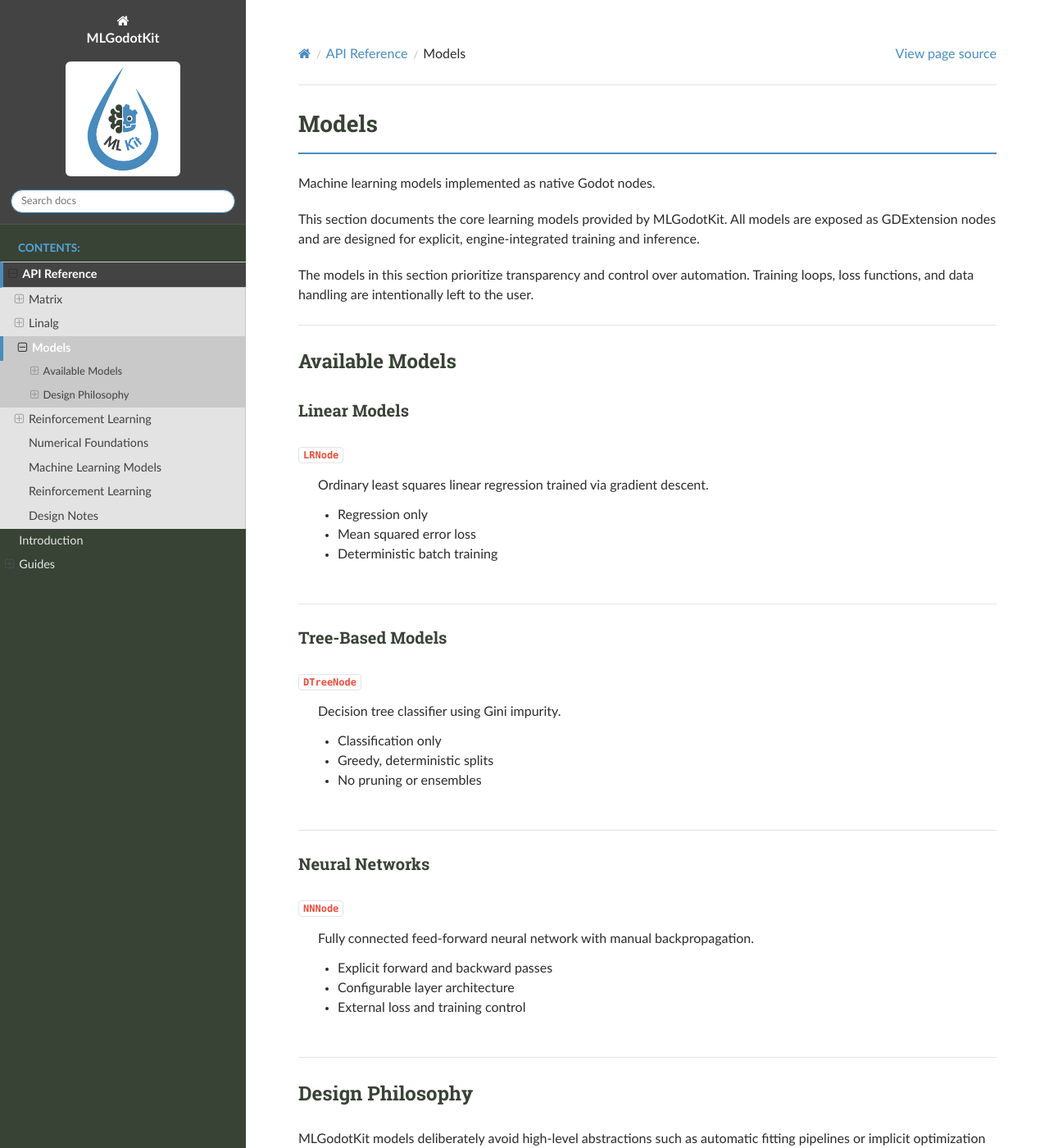
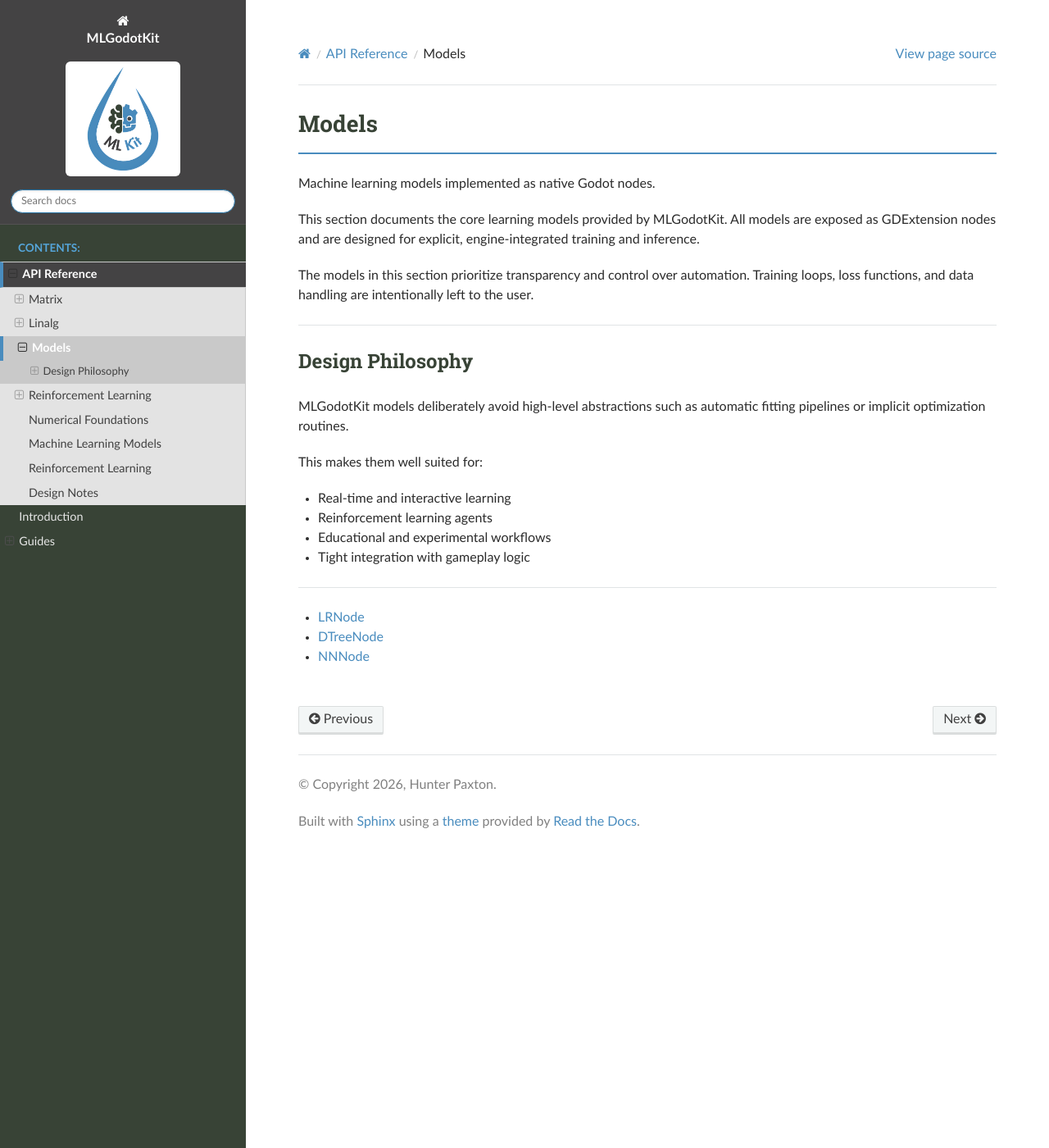
Before and after one commit to Hunter174/MLGodotKit, a Sphinx documentation site: the page built from docs/api/models/index.rst, in a window 1280 px wide and 1400 px high. Shown: the whole window at 82% size. Built offline with Sphinx 7.4.7 and the Read the Docs theme 3.1.0, drawn with Linux system fonts in a browser that asks for light colours; pages that are not in the unit, such as notebooks, are missing from menus.

Commit message:
updated docs

```diff
--- a/docs/api/models/index.rst
+++ b/docs/api/models/index.rst
@@ -10,45 +10,6 @@ engine-integrated training and inference.
 The models in this section prioritize transparency and control over automation.
 Training loops, loss functions, and data handling are intentionally left to the
 user.
-
-----
-
-Available Models
-----------------
-
-Linear Models
-^^^^^^^^^^^^^
-
-``LRNode``
-    Ordinary least squares linear regression trained via gradient descent.
-
-    - Regression only
-    - Mean squared error loss
-    - Deterministic batch training
-
-----
-
-Tree-Based Models
-^^^^^^^^^^^^^^^^^
-
-``DTreeNode``
-    Decision tree classifier using Gini impurity.
-
-    - Classification only
-    - Greedy, deterministic splits
-    - No pruning or ensembles
-
-----
-
-Neural Networks
-^^^^^^^^^^^^^^^
-
-``NNNode``
-    Fully connected feed-forward neural network with manual backpropagation.
-
-    - Explicit forward and backward passes
-    - Configurable layer architecture
-    - External loss and training control
 
 ----
 
```
